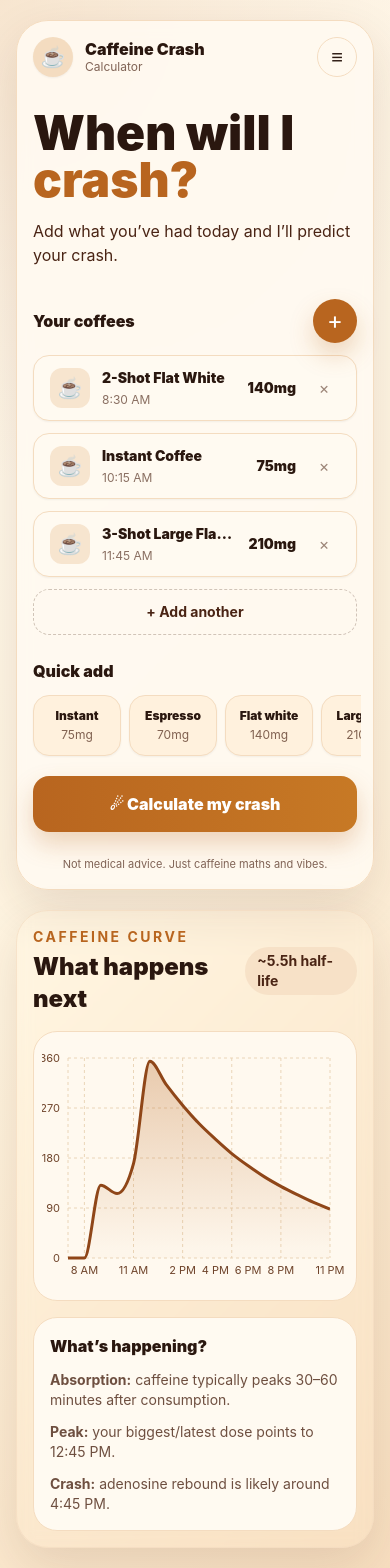
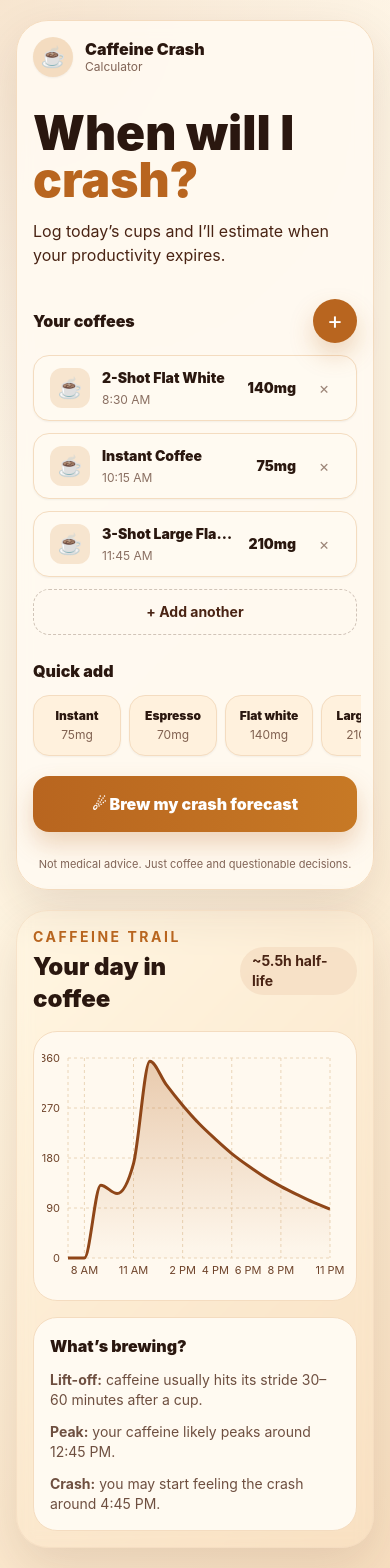
Before and after one commit to JoeGrimmer/caffeine-crash, a Next.js app: page / in a window 390 px wide. Shown: the top 1568 px of the page. Built offline with nearby package versions, Linux system fonts and the light colour scheme.

Commit message:
Polish copy and refine mobile experience

```diff
--- a/app/page.tsx
+++ b/app/page.tsx
@@ -119,8 +119,8 @@ export default function Home() {
         <section id="curve" className="rounded-[2rem] border border-latte/70 bg-foam/82 p-4 shadow-soft backdrop-blur lg:sticky lg:top-6">
           <div className="mb-4 flex items-center justify-between">
             <div>
-              <p className="text-sm font-bold uppercase tracking-[0.18em] text-caramel">Caffeine curve</p>
-              <h2 className="mt-1 text-2xl font-black text-espresso">What happens next</h2>
+              <p className="text-sm font-bold uppercase tracking-[0.18em] text-caramel">Caffeine trail</p>
+              <h2 className="mt-1 text-2xl font-black text-espresso">Your day in coffee</h2>
             </div>
             <span className="rounded-full bg-latte/70 px-3 py-1 text-sm font-bold text-roast">~{HALF_LIFE_HOURS}h half-life</span>
           </div>
@@ -150,14 +150,14 @@ function PhoneShell({ children }: { children: React.ReactNode }) {
   return (
     <section className="mx-auto w-full max-w-[430px] rounded-[2rem] border border-latte bg-foam/90 p-4 shadow-soft backdrop-blur">
       {children}
-      <p className="mt-6 text-center text-[11px] text-roast/70">Not medical advice. Just caffeine maths and vibes.</p>
+      <p className="mt-6 text-center text-[11px] text-roast/70">Not medical advice. Just coffee and questionable decisions.</p>
     </section>
   );
 }
 
 function Header({ onBack }: { onBack?: () => void }) {
   return (
-    <header className="mb-8 flex items-center justify-between">
+    <header className="mb-8 flex items-center">
       <div className="flex items-center gap-3">
         {onBack ? (
           <button onClick={onBack} className="grid h-10 w-10 place-items-center rounded-full border border-latte text-xl" aria-label="Back">
@@ -171,9 +171,6 @@ function Header({ onBack }: { onBack?: () => void }) {
           <p className="text-xs text-roast/70">Calculator</p>
         </div>
       </div>
-      <button className="grid h-10 w-10 place-items-center rounded-full border border-latte text-xl" aria-label="Menu">
-        ≡
-      </button>
     </header>
   );
 }
@@ -198,7 +195,7 @@ function InputView({
       <h1 className="text-5xl font-black leading-[0.98] tracking-normal text-espresso">
         When will I <span className="text-caramel">crash?</span>
       </h1>
-      <p className="mt-4 max-w-xs text-base leading-6 text-roast">Add what you’ve had today and I’ll predict your crash.</p>
+      <p className="mt-4 max-w-xs text-base leading-6 text-roast">Log today’s cups and I’ll estimate when your productivity expires.</p>
 
       <div className="mt-8 flex items-center justify-between">
         <h2 className="font-black">Your coffees</h2>
@@ -240,7 +237,7 @@ function InputView({
         disabled={entries.length === 0}
         className="mt-3 w-full rounded-2xl bg-gradient-to-r from-caramel to-[#c77925] px-5 py-4 font-black text-white shadow-button transition active:scale-[0.99] disabled:cursor-not-allowed disabled:opacity-45"
       >
-        ☄ Calculate my crash
+        ☄ Brew my crash forecast
       </button>
     </div>
   );
@@ -266,10 +263,10 @@ function EmptyState({ onAdd }: { onAdd: () => void }) {
   return (
     <div className="rounded-3xl border border-latte bg-[#fff1dd] px-5 py-8 text-center">
       <div className="mx-auto grid h-24 w-24 place-items-center rounded-full bg-foam text-5xl shadow-sm">☕</div>
-      <h2 className="mt-5 text-2xl font-black">Nothing here yet</h2>
-      <p className="mx-auto mt-2 max-w-[15rem] text-sm leading-6 text-roast/75">Add your first coffee to see when your crash might hit.</p>
+      <h2 className="mt-5 text-2xl font-black">Fresh cup, blank slate</h2>
+      <p className="mx-auto mt-2 max-w-[15rem] text-sm leading-6 text-roast/75">Add your first cup and we’ll see what the beans have planned.</p>
       <button onClick={onAdd} className="mt-6 rounded-2xl bg-caramel px-6 py-3 font-black text-white shadow-button">
-        + Add your first coffee
+        + Add your first cup
       </button>
     </div>
   );
@@ -278,34 +275,34 @@ function EmptyState({ onAdd }: { onAdd: () => void }) {
 function ResultsView({ results, onCurve }: { results: NonNullable<ReturnType<typeof getCrashResults>>; onCurve: () => void }) {
   return (
     <div className="text-center">
-      <h1 className="text-3xl font-black text-espresso">Here’s the damage 😅</h1>
-      <p className="mt-4 text-roast/75">You’ve consumed</p>
+      <h1 className="text-3xl font-black text-espresso">Here’s the roast report 😅</h1>
+      <p className="mt-4 text-roast/75">Today’s running total</p>
       <div className="mt-2 text-7xl font-black tracking-normal text-espresso">{results.totalMg}<span className="text-3xl">mg</span></div>
-      <p className="text-lg">of caffeine</p>
+      <p className="text-lg">of liquid ambition</p>
 
       <div className="mx-auto mt-6 max-w-[260px] rounded-2xl bg-latte px-5 py-4">
         <p className="font-black">{statusIcon(results.status)} {results.status}</p>
-        <p className="mt-1 text-sm text-roast/75">You may regret this.</p>
+        <p className="mt-1 text-sm text-roast/75">Proceed responsibly.</p>
       </div>
 
       <div className="mt-5 grid grid-cols-3 gap-2">
-        <Metric title="Peak time" value={formatTime(results.peakTime)} icon="↗" />
+        <Metric title="Peak buzz" value={formatTime(results.peakTime)} icon="↗" />
         <Metric title="Crash window" value={`${formatTime(results.crashStart)} - ${formatTime(results.crashEnd)}`} icon="☠" />
-        <Metric title="Sleep risk" value={results.sleepRisk} icon="☾" />
+        <Metric title="Sleep mood" value={results.sleepRisk} icon="☾" />
       </div>
 
       <div className="mt-4 rounded-2xl border border-latte bg-foam p-4 text-left">
         <div className="flex items-center justify-between gap-3">
           <div>
-            <p className="text-sm font-black text-roast/70">Regret score</p>
+            <p className="text-sm font-black text-roast/70">Regret meter</p>
             <p className="text-3xl font-black text-espresso">{results.regretScore}/100</p>
           </div>
-          <p className="max-w-[11rem] text-sm leading-5 text-roast/75">Estimated crash incoming. Hydrate like you mean it.</p>
+          <p className="max-w-[11rem] text-sm leading-5 text-roast/75">Estimated crash incoming. Water would like a word.</p>
         </div>
       </div>
 
       <button onClick={onCurve} className="mt-4 w-full rounded-2xl bg-gradient-to-r from-caramel to-[#c77925] px-5 py-4 font-black text-white shadow-button">
-        ↗ View caffeine curve
+        ↗ See the caffeine trail
       </button>
     </div>
   );
@@ -338,18 +335,18 @@ function CurveCard({ results }: { results: NonNullable<ReturnType<typeof getCras
             <YAxis tick={{ fill: "#6f442b", fontSize: 11 }} tickLine={false} axisLine={false} width={38} />
             <Tooltip
               contentStyle={{ border: "1px solid #f4dcc0", borderRadius: 16, background: "#fffaf1", color: "#2a170f" }}
-              formatter={(value) => [`${value}mg`, "Caffeine"]}
+              formatter={(value) => [`${value}mg`, "Coffee power"]}
             />
             <Area type="monotone" dataKey="caffeine" stroke="#8f4618" strokeWidth={3} fill="url(#coffeeFill)" />
           </AreaChart>
         </ResponsiveContainer>
       </div>
       <div className="mt-4 rounded-3xl border border-latte bg-foam p-4">
-        <h3 className="font-black">What’s happening?</h3>
+        <h3 className="font-black">What’s brewing?</h3>
         <ul className="mt-3 space-y-3 text-sm leading-5 text-roast/80">
-          <li><b>Absorption:</b> caffeine typically peaks 30–60 minutes after consumption.</li>
-          <li><b>Peak:</b> your biggest/latest dose points to {formatTime(results.peakTime)}.</li>
-          <li><b>Crash:</b> adenosine rebound is likely around {formatTime(results.crashStart)}.</li>
+          <li><b>Lift-off:</b> caffeine usually hits its stride 30–60 minutes after a cup.</li>
+          <li><b>Peak:</b> your caffeine likely peaks around {formatTime(results.peakTime)}.</li>
+          <li><b>Crash:</b> you may start feeling the crash around {formatTime(results.crashStart)}.</li>
         </ul>
       </div>
     </div>
@@ -360,8 +357,8 @@ function CurveEmpty() {
   return (
     <div className="rounded-3xl border border-dashed border-roast/25 bg-foam p-8 text-center">
       <div className="text-5xl">☕</div>
-      <h2 className="mt-4 text-2xl font-black">Curve pending</h2>
-      <p className="mt-2 text-sm text-roast/70">Add caffeine and calculate to wake this chart up.</p>
+      <h2 className="mt-4 text-2xl font-black">No trail yet</h2>
+      <p className="mt-2 text-sm text-roast/70">Add a cup and we’ll draw the rise, glide, and gentle betrayal.</p>
     </div>
   );
 }
@@ -379,7 +376,7 @@ function CalculationOverlay({ count, total }: { count: number; total: number })
     >
       <div className="w-full max-w-[390px] text-center">
         <div className="text-4xl">☕</div>
-        <h2 className="mt-5 text-3xl font-black leading-tight">Calculating your poor decisions...</h2>
+        <h2 className="mt-5 text-3xl font-black leading-tight">Brewing your crash forecast...</h2>
         <div className="relative mx-auto mt-8 h-[390px] w-[180px] rounded-b-[3.2rem] rounded-t-[1.4rem] border-4 border-white/55 bg-white/10 shadow-[inset_0_0_36px_rgba(255,255,255,.16)]">
           <div className="absolute left-1/2 top-[-32px] h-[112%] w-5 -translate-x-1/2 bg-gradient-to-b from-[#d27224]/80 to-[#6a2e12]/70 blur-[1px]" />
           <motion.div
```
